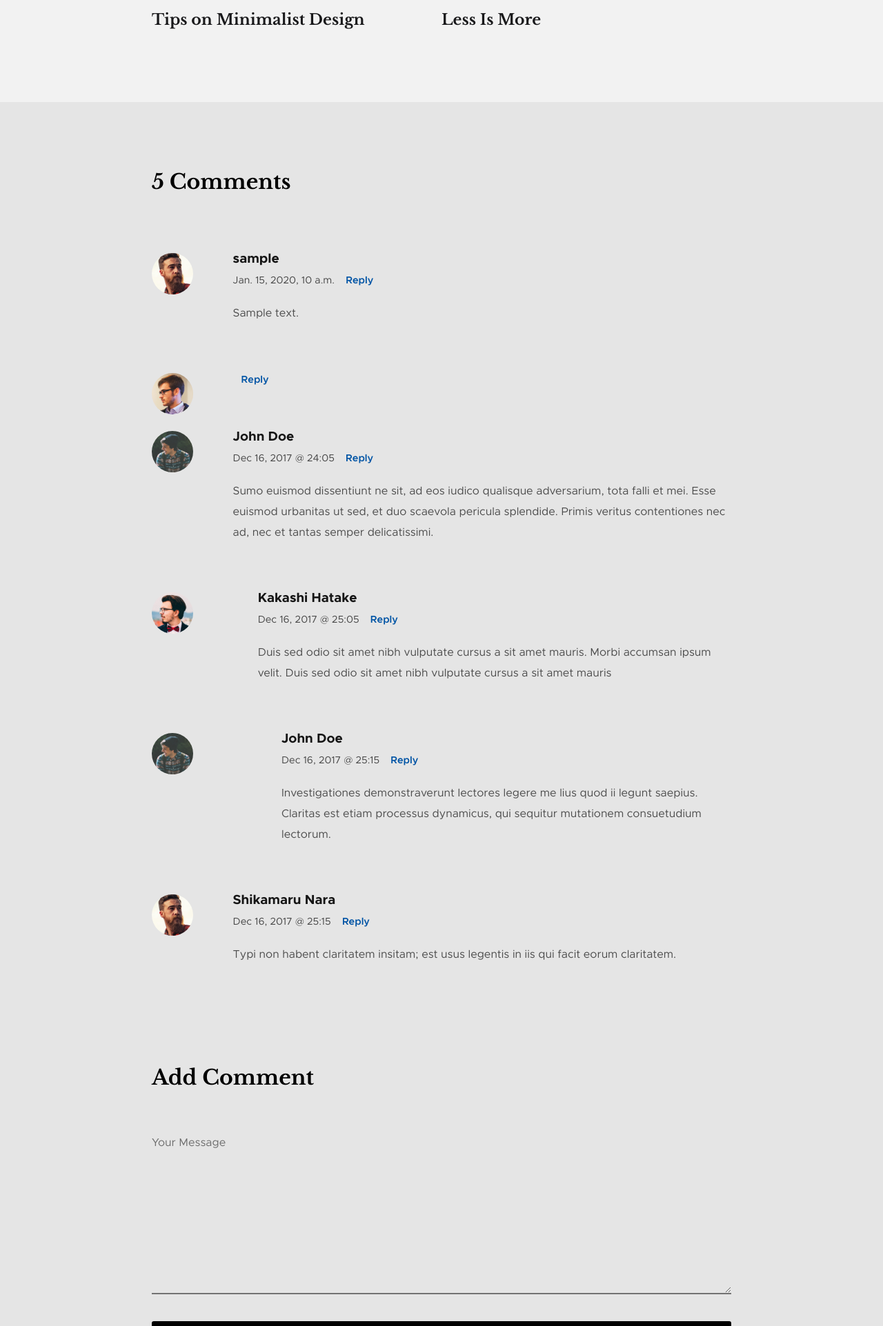
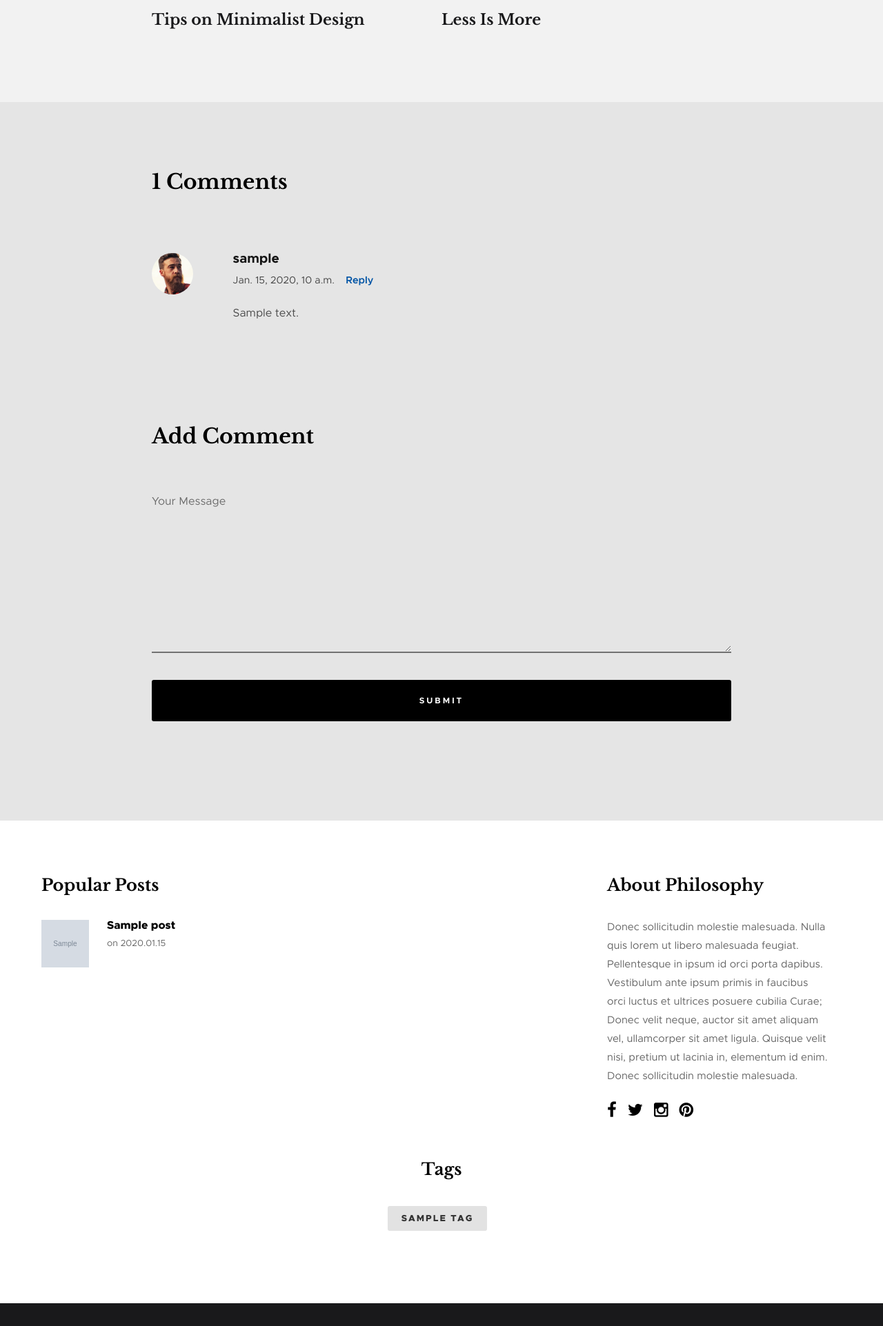
Before and after one commit to Edbeer/Blog_v2.0, a Django app: page /post/sample/ in a window 1280 px wide. Shown: the part 1935-3858 px from the top of the page at 69% size. Run offline with Django 3.2, Linux system fonts and the light colour scheme; tables that the repository leaves empty hold one stand-in row (values such as "Sample post"); grey boxes marked "Sample" are stand-in pictures; some libraries are stand-ins or nearby versions.

Commit message:
add comments

```diff
--- a/blog/models.py
+++ b/blog/models.py
@@ -45,6 +45,12 @@ class Post(models.Model):
     def get_absolute_url(self):
         return reverse('post', kwargs={'slug': self.slug})
 
+    def get_comment(self):
+        return self.comments.filter(parent__isnull=True)
+
+    def get_child(self):
+        return self.comments.filter(parent__isnull=False)
+
     def __str__(self):
         return self.title
 
--- a/blog/templates/blog/single.html
+++ b/blog/templates/blog/single.html
@@ -94,16 +94,16 @@
         <div id="comments" class="row">
             <div class="col-full">
 
-                <h3 class="h2">5 Comments</h3>
+                <h3 class="h2">{{ post.comments.count }} Comments</h3>
 
                 <!-- commentlist -->
                 <ol class="commentlist">
 
-                    {% for comment in post.comments.all %}
+                    {% for comment in post.get_comment %}
                     <li class="depth-1 comment">
 
                         <div class="comment__avatar">
-                            <img width="50" height="50" class="avatar" src="images/avatars/user-02.jpg" alt="">
+                            <img width="50" height="50" class="avatar" src="{% static 'images/avatars/user-02.jpg' %}" alt="">
                         </div>
 
                         <div class="comment__content">
@@ -113,118 +113,34 @@
 
                                 <div class="comment__meta">
                                     <time class="comment-time">{{ comment.created_at }}</time>
-                                    <a class="reply" href="#">Reply</a>
+                                    <a class="reply" href="#commentForm" onclick="addComment('{{ comment.user }}', '{{ comment.id }}')">Reply</a>
                                 </div>
                             </div>
 
                             <div class="comment__text">
                                 <p>{{ comment.content }}</p>
                             </div>
+                            {% for com in post.get_child %}
+                            <ul class="children">
 
-                        </div>
-
-                    </li>  <!-- end comment level 1 -->
-                    {% endfor %}
-
-                    <li class="depth-1 comment">
+                                <li class="depth-2 comment">
 
                                     <div class="comment__avatar">
-                            <img width="50" height="50" class="avatar" src="images/avatars/user-01.jpg" alt="">
+                                        <img width="50" height="50" class="avatar" src="{% static 'images/avatars/user-03.jpg' %}" alt="">
                                     </div>
 
                                     <div class="comment__content">
 
                                         <div class="comment__info">
-                                <cite>{{ comment.user }}</cite>
+                                            <cite>{{ com.user }}</cite>
 
                                             <div class="comment__meta">
-                                    <time class="comment__time">{{ comment.created_at }}</time>
-                                    <a class="reply" href="#0">Reply</a>
+                                                <time class="comment__time">{{ com.created_at }}</time>
                                             </div>
                                         </div>
 
                                         <div class="comment__text">
-                                {{ comment.content|safe }}
-                            </div>
-
-                        </div>
-
-                    </li> <!-- end comment level 1 -->
-
-                    <li class="thread-alt depth-1 comment">
-
-                        <div class="comment__avatar">
-                            <img width="50" height="50" class="avatar" src="images/avatars/user-04.jpg" alt="">
-                        </div>
-
-                        <div class="comment__content">
-
-                            <div class="comment__info">
-                                <cite>John Doe</cite>
-
-                                <div class="comment__meta">
-                                    <time class="comment__time">Dec 16, 2017 @ 24:05</time>
-                                    <a class="reply" href="#0">Reply</a>
-                                </div>
-                            </div>
-
-                            <div class="comment__text">
-                                <p>Sumo euismod dissentiunt ne sit, ad eos iudico qualisque adversarium, tota falli et mei. Esse euismod
-                                    urbanitas ut sed, et duo scaevola pericula splendide. Primis veritus contentiones nec ad, nec et
-                                    tantas semper delicatissimi.</p>
-                            </div>
-
-                        </div>
-
-                        <ul class="children">
-
-                            <li class="depth-2 comment">
-
-                                <div class="comment__avatar">
-                                    <img width="50" height="50" class="avatar" src="images/avatars/user-03.jpg" alt="">
-                                </div>
-
-                                <div class="comment__content">
-
-                                    <div class="comment__info">
-                                        <cite>Kakashi Hatake</cite>
-
-                                        <div class="comment__meta">
-                                            <time class="comment__time">Dec 16, 2017 @ 25:05</time>
-                                            <a class="reply" href="#0">Reply</a>
-                                        </div>
-                                    </div>
-
-                                    <div class="comment__text">
-                                        <p>Duis sed odio sit amet nibh vulputate
-                                            cursus a sit amet mauris. Morbi accumsan ipsum velit. Duis sed odio sit amet nibh vulputate
-                                            cursus a sit amet mauris</p>
-                                    </div>
-
-                                </div>
-
-                                <ul class="children">
-
-                                    <li class="depth-3 comment">
-
-                                        <div class="comment__avatar">
-                                            <img width="50" height="50" class="avatar" src="images/avatars/user-04.jpg" alt="">
-                                        </div>
-
-                                        <div class="comment__content">
-
-                                            <div class="comment__info">
-                                                <cite>John Doe</cite>
-
-                                                <div class="comment__meta">
-                                                    <time class="comment__time">Dec 16, 2017 @ 25:15</time>
-                                                    <a class="reply" href="#0">Reply</a>
-                                                </div>
-                                            </div>
-
-                                            <div class="comment__text">
-                                                <p>Investigationes demonstraverunt lectores legere me lius quod ii legunt saepius. Claritas est
-                                                    etiam processus dynamicus, qui sequitur mutationem consuetudium lectorum.</p>
+                                            <p>{{ com.content }}</p>
                                         </div>
 
                                     </div>
@@ -232,37 +148,12 @@
                                 </li>
 
                             </ul>
+                            {% endfor %}
+                        </div>
+                    </li>  <!-- end comment level 1 -->
+                    {% endfor %}
 
-                            </li>
 
-                        </ul>
-
-                    </li> <!-- end comment level 1 -->
-
-                    <li class="depth-1 comment">
-
-                        <div class="comment__avatar">
-                            <img width="50" height="50" class="avatar" src="images/avatars/user-02.jpg" alt="">
-                        </div>
-
-                        <div class="comment__content">
-
-                            <div class="comment__info">
-                                <cite>Shikamaru Nara</cite>
-
-                                <div class="comment__meta">
-                                    <time class="comment-time">Dec 16, 2017 @ 25:15</time>
-                                    <a class="reply" href="#">Reply</a>
-                                </div>
-                            </div>
-
-                            <div class="comment__text">
-                                <p>Typi non habent claritatem insitam; est usus legentis in iis qui facit eorum claritatem.</p>
-                            </div>
-
-                        </div>
-
-                    </li>  <!-- end comment level 1 -->
 
                 </ol> <!-- end commentlist -->
 
@@ -273,10 +164,11 @@
 
                     <h3 class="h2">Add Comment</h3>
 
-                    <form name="contactForm" id="contactForm" method="post" action="{% url 'add_comment' post.pk %}">
+                    <form name="contactForm" id="commentForm" method="post" action="{% url 'add_comment' post.pk %}">
                         <fieldset>
 
                             {% csrf_token %}
+                            <input type="hidden" name="parent" id="contactparent" value="">
                             <div class="message form-field">
                                 <textarea name="content" id="cMessage" class="full-width" placeholder="Your Message"></textarea>
                             </div>
@@ -294,4 +186,10 @@
     </div> <!-- end comments-wrap -->
 
 </section> <!-- s-content -->
+<script>
+    function addComment(user, id) {
+        document.getElementById('contactparent').value = id;
+        document.getElementById('cMessage').innerText = `${user}, `;
+    }
+</script>
 {% endblock %}
--- a/blog/views.py
+++ b/blog/views.py
@@ -1,7 +1,6 @@
 from django.contrib.auth.decorators import login_required
 from django.db.models import F
 from django.shortcuts import render, get_object_or_404, redirect
-from django.views import View
 from django.views.generic import ListView, DetailView
 from .models import *
 from .forms import *
@@ -66,6 +65,8 @@ def add_comment(request, pk):
     form = CommentForm(request.POST)
     if form.is_valid():
         comment = form.save(commit=False)
+        if request.POST.get('parent', None):
+            comment.parent_id = int(request.POST.get('parent'))
         comment.post = post
         comment.user = request.user
         comment.save()
```
Lines whose indentation alone changed are shown as unchanged.
